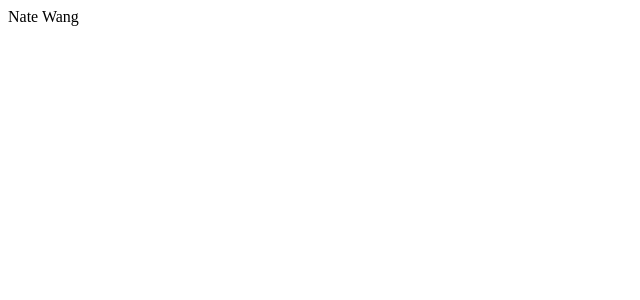
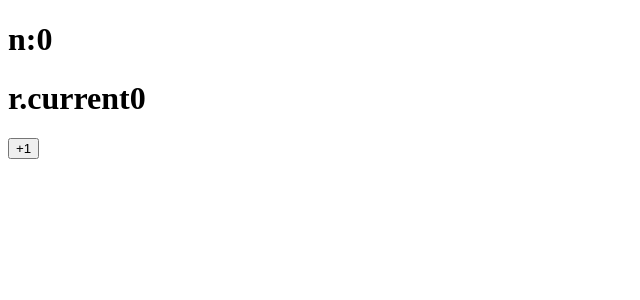
Before and after one commit to rencoo/learn-react, a React app: page / in a window 1280 px wide. Shown: the top 300 px of the page, without its empty margins (0-640 px from the left). Built offline with nearby package versions, Linux system fonts and the light colour scheme.

Commit message:
feat: hooks useRef

```diff
--- /dev/null
+++ b/hooks/useRef/index1.js
@@ -0,0 +1,34 @@
+import React, { useEffect, useRef, useState } from "react";
+import ReactDOM from 'react-dom';
+import {log} from '../../utils/index'
+
+export default function App() {
+  const r = useRef(0);
+  const [n, setN] = useState(0);
+  useEffect(() => {
+    log('useEffect invoked')
+    r.current += 1;
+    if (r.current > 1) {
+      console.log("r.current:" + r.current);
+      console.log("n:" + n);
+    }
+  });
+  return (
+    <div className="App">
+      <h1>n:{n}</h1>
+      <h1>r.current{r.current}</h1>
+      <button
+        onClick={() => {
+          setN(n + 1);
+        }}
+      >
+        {" "}
+        +1
+      </button>
+    </div>
+  );
+}
+
+// ========================================
+const rootElement = document.getElementById('app');
+ReactDOM.render(<App />, rootElement);
--- a/webpack.config.js
+++ b/webpack.config.js
@@ -5,7 +5,7 @@ const MiniCssExtractPlugin = require('mini-css-extract-plugin')
 /** @type {import('webpack').Configuration} */
 module.exports = {
   mode: 'none',
-  entry: './function-as-child/index.js',
+  entry: './hooks/useRef/index1.js',
   module: {
     rules: [
       {
```
Also changed, not shown: hooks/useRef/index.js (added, +23 -0 lines).
